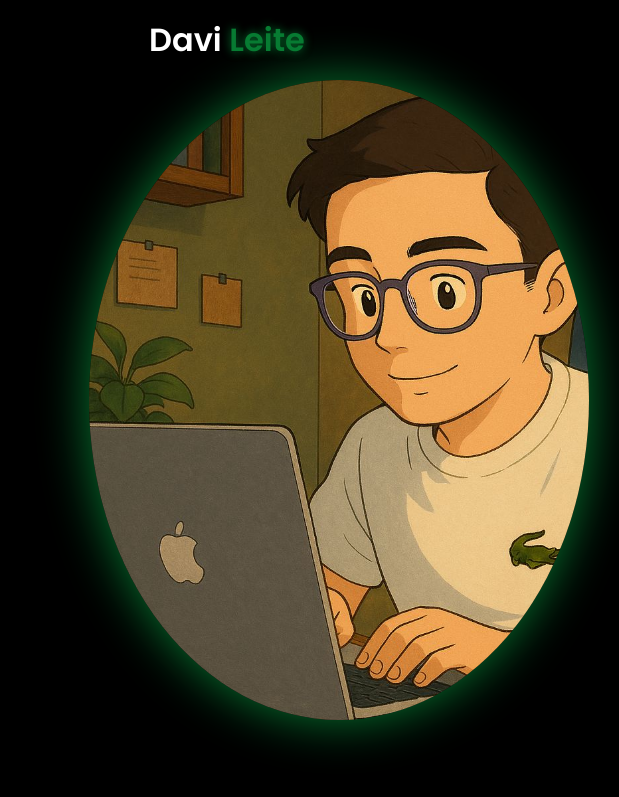
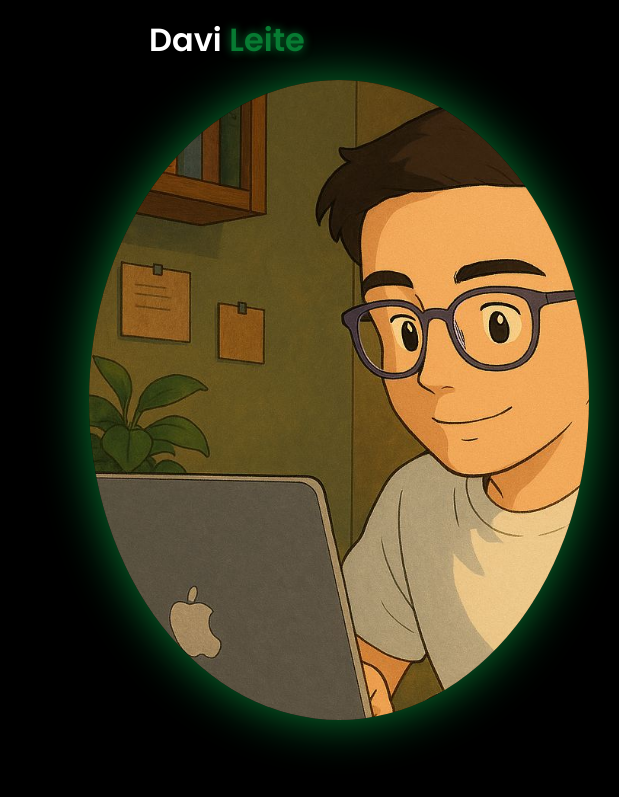
Before and after one commit to DaviLeiteGit/portifolio, a plain HTML site: page index.html in a window 1280 px wide. Shown: the top 797 px of the page, 0-619 px from the left. Drawn offline with nearby package versions, Linux system fonts and the light colour scheme.

Commit message:
fix: main image

```diff
--- a/style.css
+++ b/style.css
@@ -126,7 +126,7 @@ section{
     box-shadow: 0 0 50px #077b32;
 }
 .main-container .image img{
-    width: 136%;
+    width: 156%;
 }
 .main-container .image:hover{
     animation: animate 1.5s ease-in-out infinite;
```
